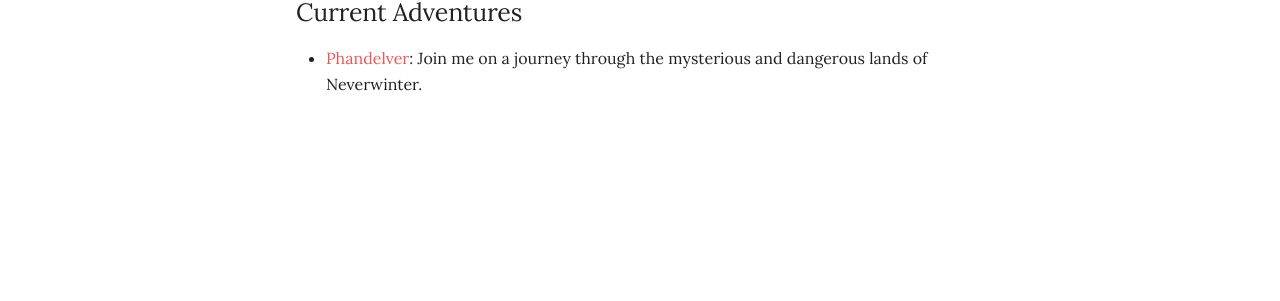
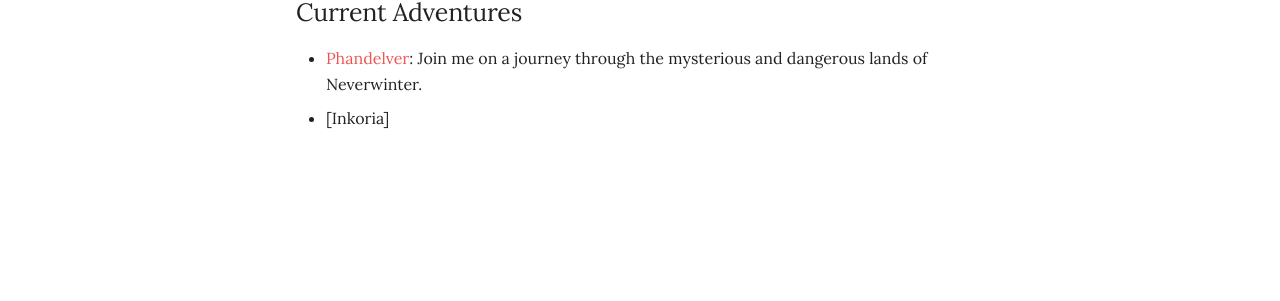
Before and after one commit to jonasmcferreira/adventures, an MkDocs documentation site: the page built from docs/index.md, in a window 1280 px wide. Shown: the part 349-650 px from the top of the page. Built offline with MkDocs 1.6.1 and Material for MkDocs 9.7.7, drawn with Linux system fonts in a browser that asks for light colours.

Commit message:
modified docs/index.md

```diff
--- a/docs/index.md
+++ b/docs/index.md
@@ -5,3 +5,4 @@ This site is where I'll be sharing my novel based on my role-playing sessions. J
 ## Current Adventures
 
 - [Phandelver](phandelver/00/): Join me on a journey through the mysterious and dangerous lands of Neverwinter.
+- [Inkoria]
```
